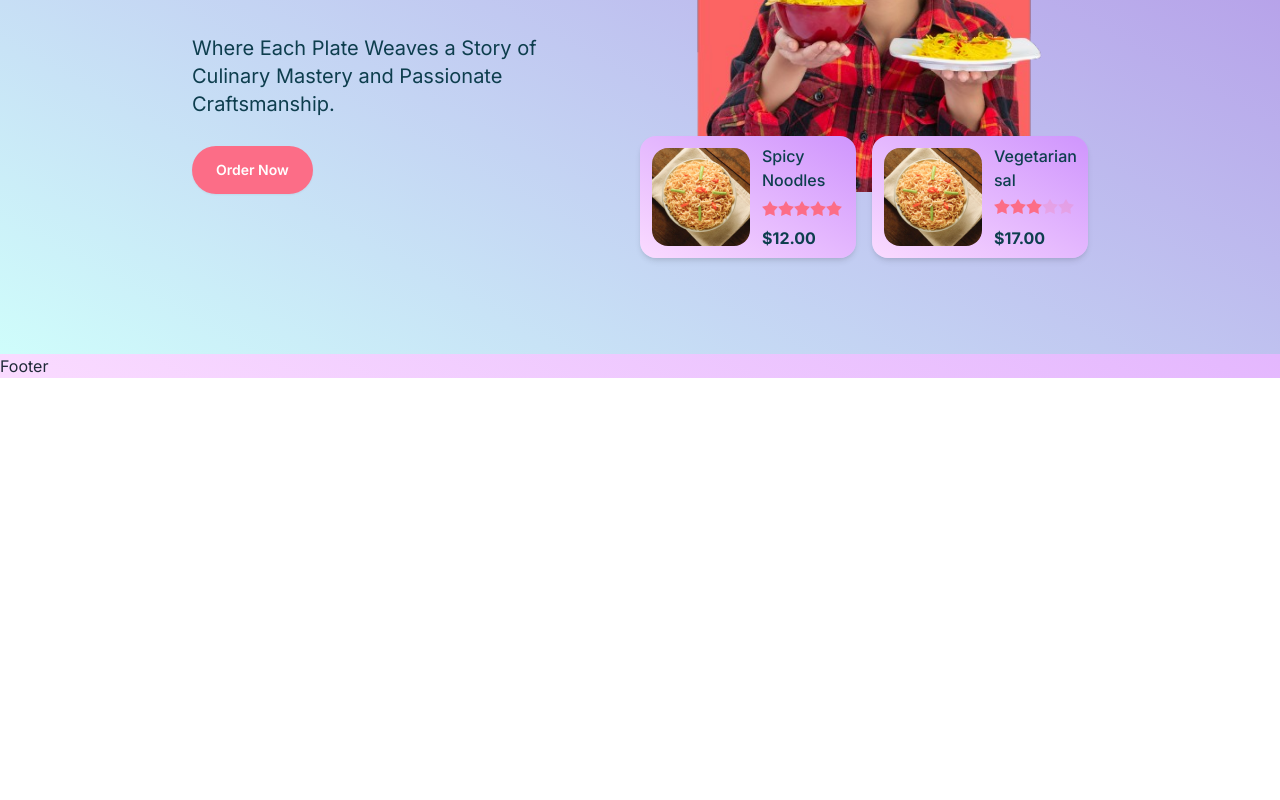
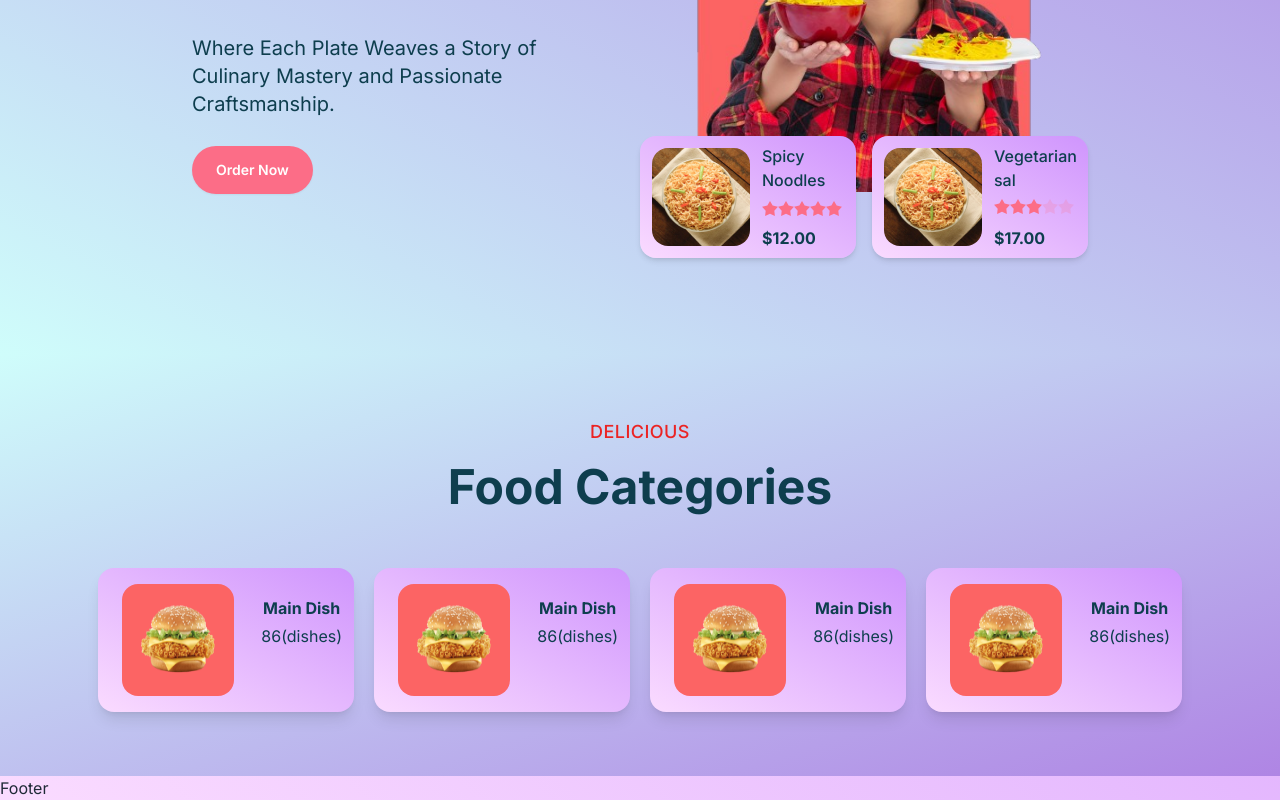
Before and after one commit to utkarsh032/Food_Stuff-Mern-Project, a React (Vite) app in the folder food-stuff_client/: page / in a window 1280 px wide. Shown: the part 352-1152 px from the top of the page. Before the commit the page ends 800 px from the top, so only its background shows below. Built offline with nearby package versions, Linux system fonts and the light colour scheme.

Commit message:
Categories

```diff
--- a/food-stuff_client/src/App.css
+++ b/food-stuff_client/src/App.css
@@ -10,7 +10,7 @@ body {
 }
 
 .section-container {
-  @apply max-w-screen-2xl container mx-auto xl:px-24 px-4 bg-gradient-to-tr from-[#CFFDFB] to-[#AF85E4]
+  @apply max-w-screen-2xl container mx-auto xl:px-24 px-4
 }
 
 .button {
@@ -20,3 +20,11 @@ body {
 .backgroundPrimary {
   @apply bg-gradient-to-tr from-[#FADBFF] to-[#CF95FD]
 }
+
+.subTitle{
+  @apply text-[#EB2424] uppercase tracking-wide font-medium text-lg
+}
+
+.title{
+  @apply text-[#0E3E4E] text-4xl md:text-5xl font-bold my-2 md:leading-snug leading-snug
+}
--- a/food-stuff_client/src/components/Banner.jsx
+++ b/food-stuff_client/src/components/Banner.jsx
@@ -2,7 +2,7 @@ import React from 'react'
 
 function Banner() {
   return (
-    <div className='section-container text-[#0E3E4E]'>
+    <div className='section-container text-[#0E3E4E] bg-gradient-to-tr from-[#CFFDFB] to-[#AF85E4]'>
       <div className='p-24 flex flex-col md:flex-row-reverse justify-between items-center gap-8'>
         {/*Banner */}
         <div className='md:w-1/2'>
--- /dev/null
+++ b/food-stuff_client/src/pages/Home/Categories.jsx
@@ -0,0 +1,37 @@
+import React from 'react'
+
+const categoryItems = [
+  { id: 1, title: "Main Dish", des: "86(dishes)", image: "/images/home/category/img1.png" },
+  { id: 1, title: "Main Dish", des: "86(dishes)", image: "/images/home/category/img1.png" },
+  { id: 1, title: "Main Dish", des: "86(dishes)", image: "/images/home/category/img1.png" },
+  { id: 1, title: "Main Dish", des: "86(dishes)", image: "/images/home/category/img1.png" }
+]
+
+const Categories = () => {
+  return (
+    <div className='section-container py-16  bg-gradient-to-br from-[#CFFDFB] to-[#AF85E4]'>
+      <div className='text-center'>
+        <p className='subTitle'>Delicious</p>
+        <h2 className='title'>Food Categories</h2>
+        {/* cards */}
+
+        <div className='flex flex-col sm:flex-row flex-wrap gap-4 justify-between items-center mt-12'>
+          {categoryItems.map((item, i) => (
+            <div key={i} className='flex backgroundPrimary shadow-lg rounded-2xl bg-white py-2 px-3 w-64 mx-auto text-center cursor-pointer hover:-translate-y-4 duration-300 transition-all'>
+              <div className=' gap-3 py-2 px-3 w-full mx-auto items-center justify-center'>
+                <img src={item.image} alt={item.name} className='bg-[#FC6464] p-3 rounded-2xl w-28 h-28' />
+              </div>
+              <div className='mt-5 space-y-1'>
+                <h5 className='text-[#0E3E4E] font-bold'>{item.title}</h5>
+                <p className='text-[#0E3E4E]'>{item.des}</p>
+              </div>
+            </div>
+          ))}
+        </div>
+
+      </div>
+    </div>
+  )
+}
+
+export default Categories;
--- a/food-stuff_client/src/pages/Home/Home.jsx
+++ b/food-stuff_client/src/pages/Home/Home.jsx
@@ -1,10 +1,12 @@
 import React from 'react'
 import Banner from '../../components/Banner'
+import Categories from './Categories'
 
 const Home = () => {
   return (
     <div>
       <Banner />
+      <Categories/>
     </div>
   )
 }
```
